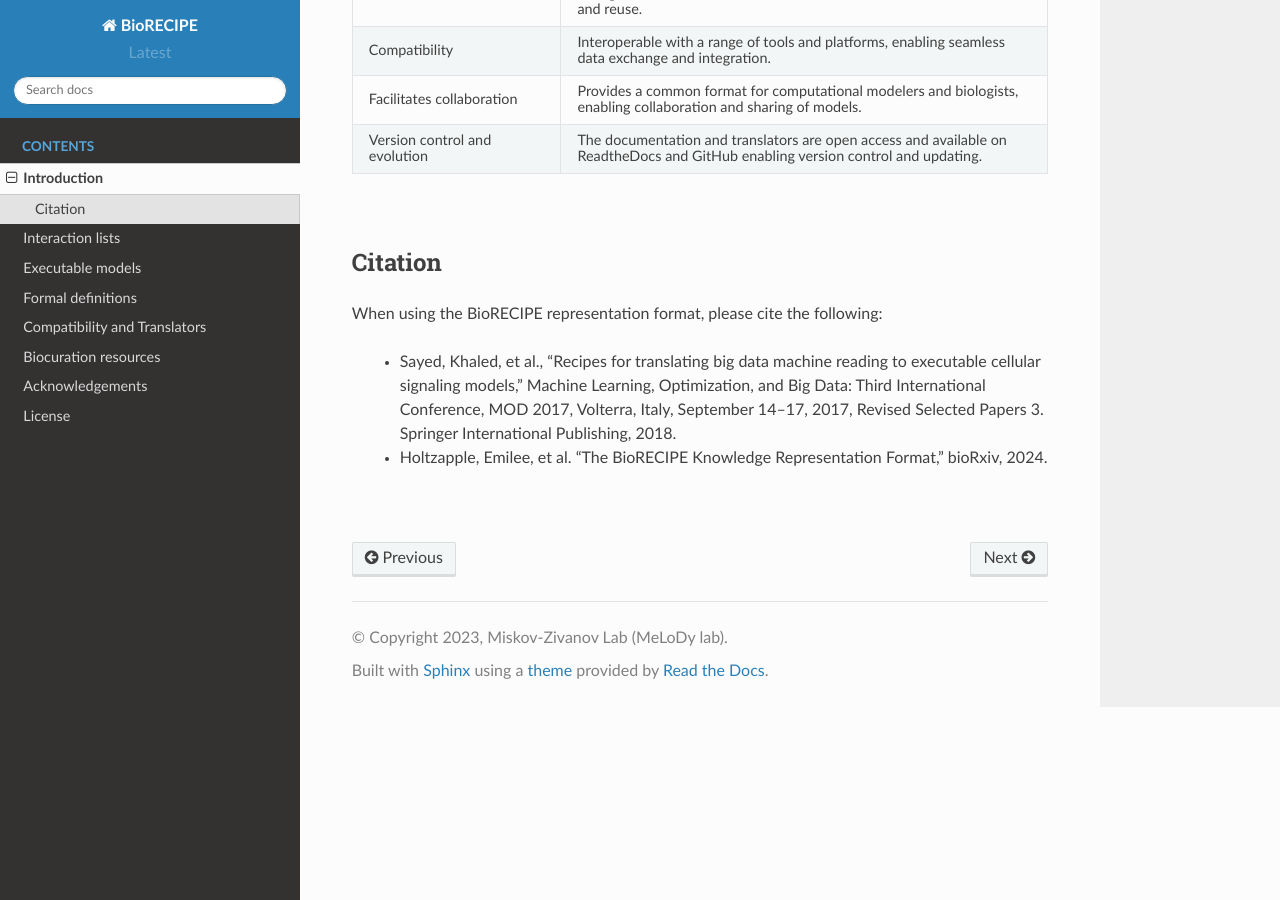
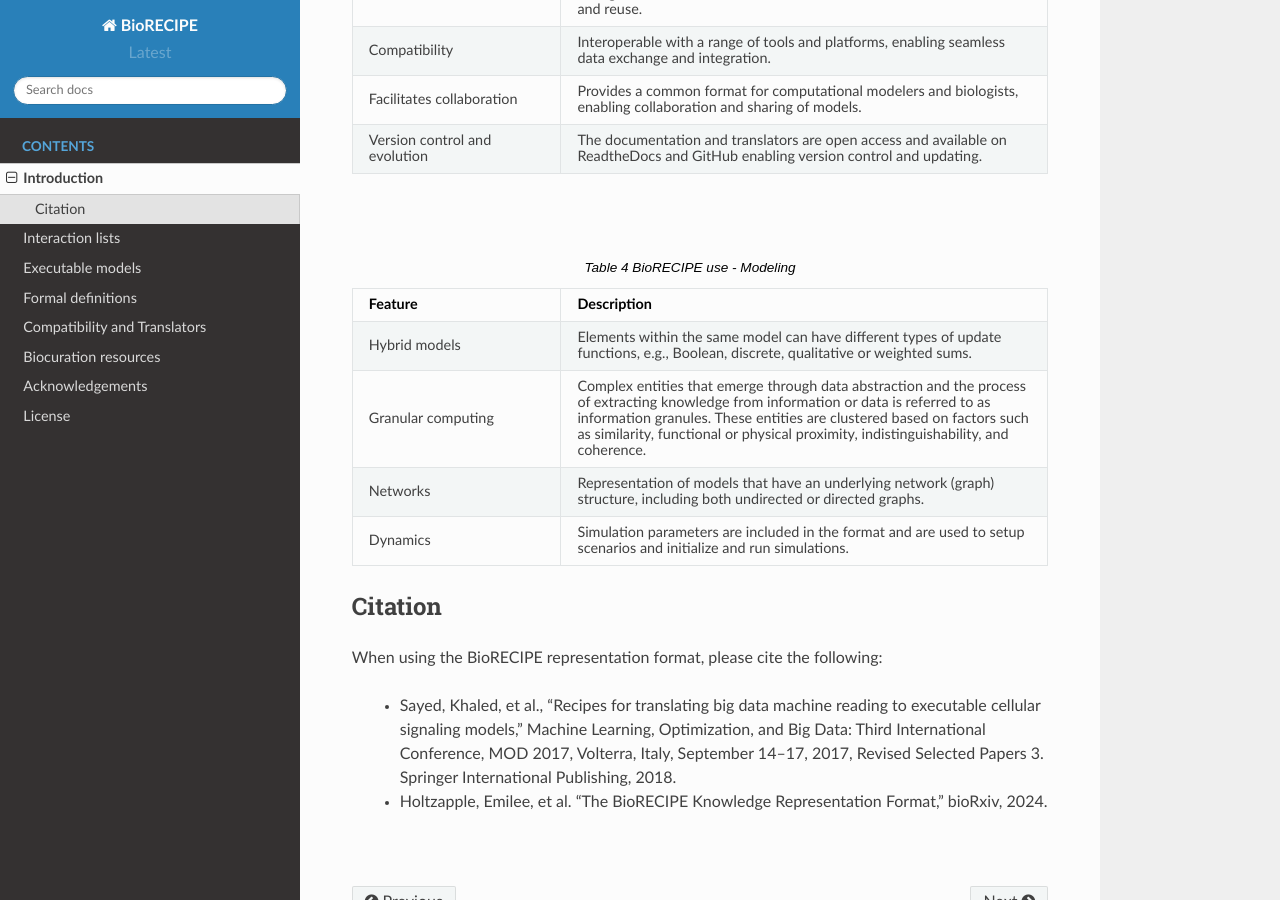
Before and after one commit to pitt-miskov-zivanov-lab/BioRECIPE, a Sphinx documentation site: the page built from docs/introduction.rst, in a window 1280 px wide and 900 px high, scrolled down 2399 px. Built offline with Sphinx 7.4.7 and the Read the Docs theme 2.0.0, drawn with Linux system fonts in a browser that asks for light colours.

Commit message:
Update introduction.rst

```diff
--- a/docs/introduction.rst
+++ b/docs/introduction.rst
@@ -66,6 +66,15 @@ The tables below provide the description of BioRECIPE features and types of mode
 |
 
 
+.. csv-table:: BioRECIPE use - Modeling
+    :header: Feature, Description
+    :widths: 30, 70
+
+    Hybrid models, "Elements within the same model can have different types of update functions, e.g., Boolean, discrete, qualitative or weighted sums."
+    Granular computing, "Complex entities that emerge through data abstraction and the process of extracting knowledge from information or data is referred to  as information granules. These entities are clustered based on factors such as similarity, functional or physical proximity, indistinguishability, and coherence."
+    Networks, "Representation of models that have an underlying network (graph) structure, including both undirected or directed graphs."
+    Dynamics, "Simulation parameters are included in the format and are used to setup scenarios and initialize and run simulations."
+
 
 Citation
 ---------
```
